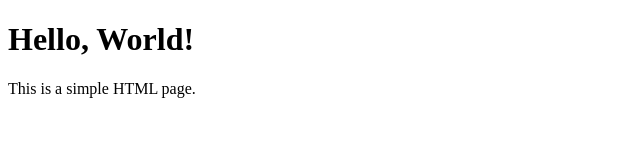
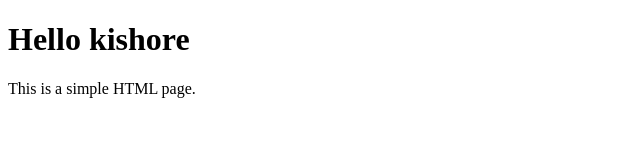
Before and after one commit to Kishore-2k5/krish29, a plain HTML site: page index.html in a window 1280 px wide. Shown: the full height of the page, 0-640 px from the left. Drawn offline with Linux system fonts and the light colour scheme.

Commit message:
Updated homepage

```diff
--- a/index.html
+++ b/index.html
@@ -4,7 +4,7 @@
   <title>hello kishore</title>
 </head>
 <body>
-  <h1>Hello, World!</h1>
+  <h1>Hello kishore</h1>
   <p>This is a simple HTML page.</p>
 </body>
 </html>
```
